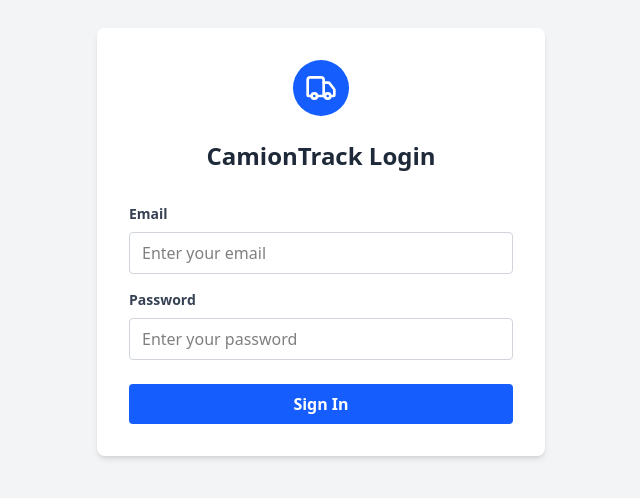
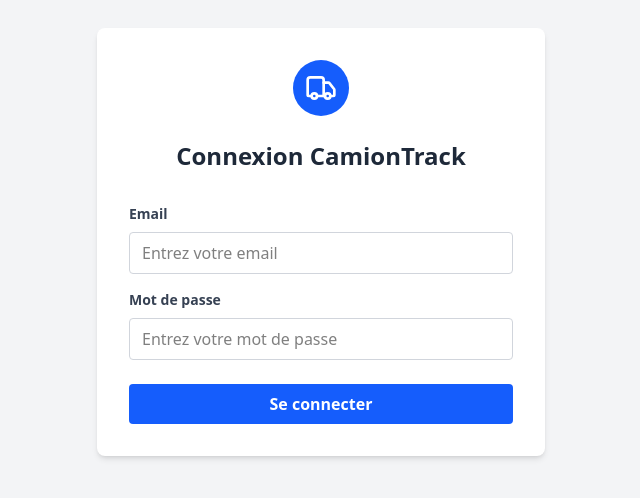
Before and after one commit to ayoub-akraou/CamionTrack, a React (Vite) app in the folder client/: page /login in a window 1280 px wide. Shown: the part 158-656 px from the top of the page, without its empty margins (319-959 px from the left). Built offline with nearby package versions, Linux system fonts and the light colour scheme; no server answers; the HTML template or start-up script is replaced by a standard one.

Commit message:
feat: redirect loggedIn user to its dashboard if he is trying to visit /login

```diff
--- a/client/src/pages/Login.jsx
+++ b/client/src/pages/Login.jsx
@@ -1,5 +1,5 @@
-import { useState } from 'react';
-import { useNavigate } from 'react-router-dom';
+import { useState, useEffect } from 'react';
+import { useNavigate, Link } from 'react-router-dom';
 import { useAuth } from '../context/AuthContext';
 import { Truck } from 'lucide-react';
 
@@ -7,8 +7,18 @@ const Login = () => {
   const [email, setEmail] = useState('');
   const [password, setPassword] = useState('');
   const [error, setError] = useState('');
-  const { login } = useAuth();
+  const { login, user } = useAuth();
   const navigate = useNavigate();
+
+  useEffect(() => {
+    if (user) {
+      if (user.role === 'admin') {
+        navigate('/admin');
+      } else {
+        navigate('/driver');
+      }
+    }
+  }, [user, navigate]);
 
   const handleSubmit = async (e) => {
     e.preventDefault();
@@ -33,7 +43,7 @@ const Login = () => {
             <Truck className="h-8 w-8 text-white" />
           </div>
         </div>
-        <h2 className="text-2xl font-bold text-center text-gray-800 mb-8">CamionTrack Login</h2>
+        <h2 className="text-2xl font-bold text-center text-gray-800 mb-8">Connexion CamionTrack</h2>
         {error && <div className="bg-red-100 text-red-700 p-3 rounded mb-4">{error}</div>}
         <form onSubmit={handleSubmit}>
           <div className="mb-4">
@@ -44,7 +54,7 @@ const Login = () => {
               type="email"
               id="email"
               className="w-full px-3 py-2 border border-gray-300 rounded focus:outline-none focus:border-blue-500"
-              placeholder="Enter your email"
+              placeholder="Entrez votre email"
               value={email}
               onChange={(e) => setEmail(e.target.value)}
               required
@@ -52,13 +62,13 @@ const Login = () => {
           </div>
           <div className="mb-6">
             <label className="block text-gray-700 text-sm font-bold mb-2" htmlFor="password">
-              Password
+              Mot de passe
             </label>
             <input
               type="password"
               id="password"
               className="w-full px-3 py-2 border border-gray-300 rounded focus:outline-none focus:border-blue-500"
-              placeholder="Enter your password"
+              placeholder="Entrez votre mot de passe"
               value={password}
               onChange={(e) => setPassword(e.target.value)}
               required
@@ -68,7 +78,7 @@ const Login = () => {
             type="submit"
             className="w-full bg-blue-600 text-white font-bold py-2 px-4 rounded hover:bg-blue-700 transition duration-200"
           >
-            Sign In
+            Se connecter
           </button>
         </form>
       </div>
```
